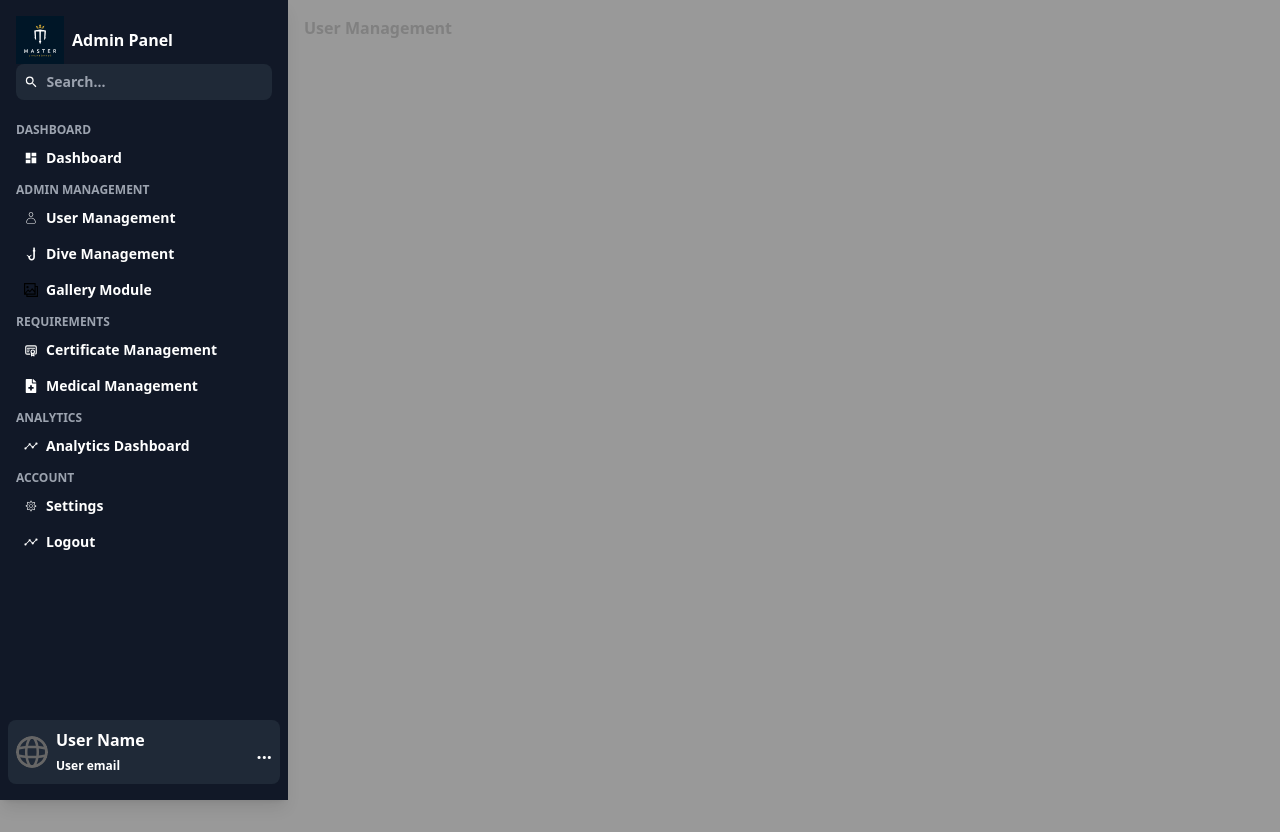
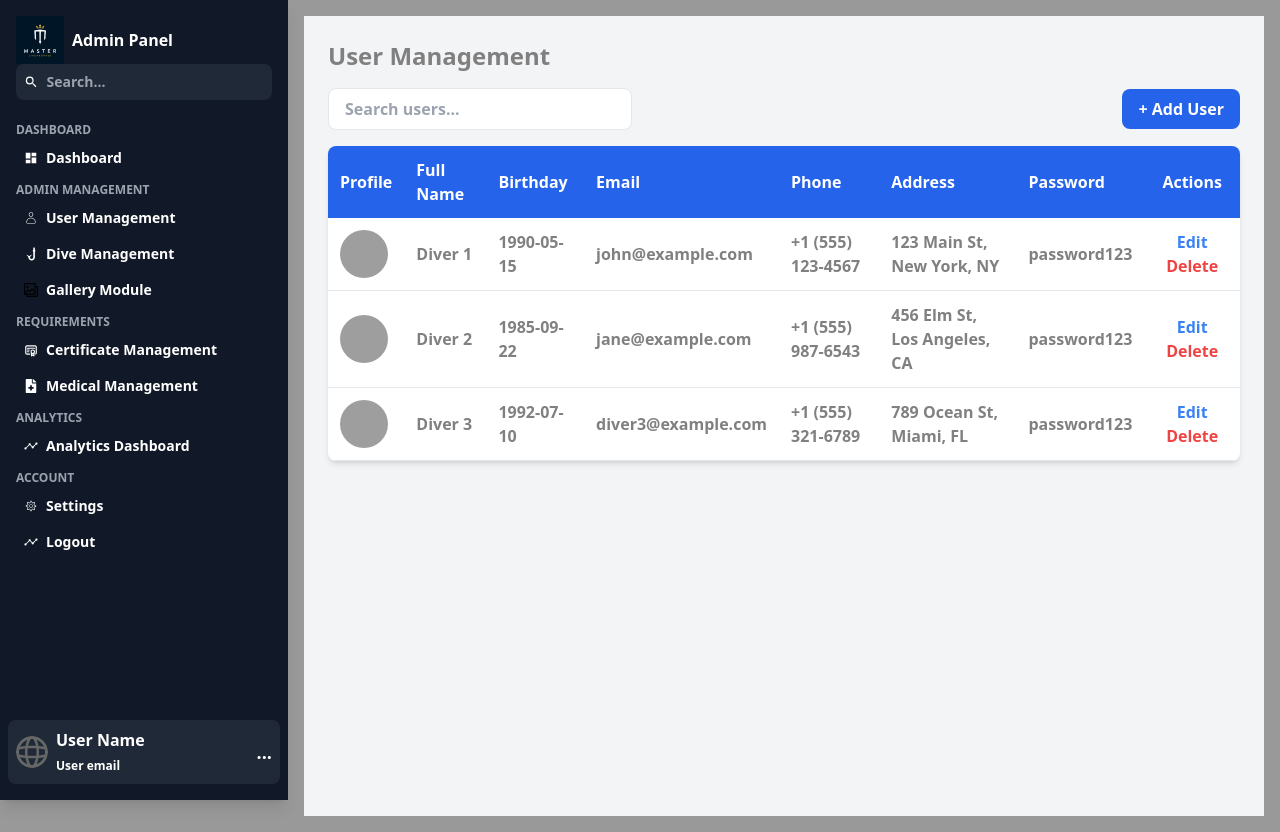
Before and after one commit to roserossssss/dive-site, a Next.js app in the folder diver-application/: page /Admin-Dashboard/UsersManagement in a window 1280 px wide. Before the commit the page ends 800 px from the top, so only its background shows below. Built offline with nearby package versions, Linux system fonts and the light colour scheme; grey boxes are pictures that could not be loaded.

Commit message:
Admin, User, login
Added user table in admin

```diff
--- a/diver-application/app/Admin-Dashboard/UsersManagement/page.tsx
+++ b/diver-application/app/Admin-Dashboard/UsersManagement/page.tsx
@@ -1,8 +1,116 @@
+"use client";
+import { useState } from "react";
+
 export default function UsersManagement() {
+  const [users, setUsers] = useState([
+    {
+      id: 1,
+      profile: "#",
+      name: "Diver 1",
+      birthday: "1990-05-15",
+      email: "john@example.com",
+      phone: "+1 (555) 123-4567",
+      address: "123 Main St, New York, NY",
+      password: "password123",
+    },
+    {
+      id: 2,
+      profile: "#",
+      name: "Diver 2",
+      birthday: "1985-09-22",
+      email: "jane@example.com",
+      phone: "+1 (555) 987-6543",
+      address: "456 Elm St, Los Angeles, CA",
+      password: "password123",
+    },
+    {
+      id: 3,
+      profile: "#",
+      name: "Diver 3",
+      birthday: "1992-07-10",
+      email: "diver3@example.com",
+      phone: "+1 (555) 321-6789",
+      address: "789 Ocean St, Miami, FL",
+      password: "password123",
+    },
+  ]);
+
+  const [search, setSearch] = useState("");
+
+  return (
+    <div className="p-6 bg-gray-100 min-h-screen">
+      <h1 className="text-2xl font-bold mb-4 text-center md:text-left">
+        User Management
+      </h1>
 
 
-return (
-    <h1>User Management</h1>
-)
+      <div className="flex flex-col md:flex-row justify-between items-center gap-2 mb-4">
+        <input
+          type="text"
+          placeholder="Search users..."
+          className="px-4 py-2 border rounded-lg w-full md:w-1/3"
+          value={search}
+          onChange={(e) => setSearch(e.target.value)}
+        />
+        <button className="bg-blue-600 text-white px-4 py-2 rounded-lg hover:bg-blue-700 w-full md:w-auto">
+          + Add User
+        </button>
+      </div>
 
+
+      <div className="bg-white shadow-md rounded-lg overflow-hidden">
+        <div className="overflow-x-auto">
+          <table className="w-full border-collapse ">
+            <thead className="bg-blue-600 text-white">
+              <tr>
+                <th className="p-3 text-left">Profile</th>
+                <th className="p-3 text-left">Full Name</th>
+                <th className="p-3 text-left">Birthday</th>
+                <th className="p-3 text-left">Email</th>
+                <th className="p-3 text-left">Phone</th>
+                <th className="p-3 text-left">Address</th>
+                <th className="p-3 text-left">Password</th>
+                <th className="p-3 text-center">Actions</th>
+              </tr>
+            </thead>
+            <tbody>
+              {users.length > 0 ? (
+                users.map((user) => (
+                  <tr key={user.id} className="border-b hover:bg-gray-100">
+                    <td className="p-3">
+                      <img
+                        src={user.profile}
+                        alt="Profile"
+                        className="w-12 h-12 rounded-full object-cover"
+                      />
+                    </td>
+                    <td className="p-3">{user.name}</td>
+                    <td className="p-3">{user.birthday}</td>
+                    <td className="p-3">{user.email}</td>
+                    <td className="p-3">{user.phone}</td>
+                    <td className="p-3">{user.address}</td>
+                    <td className="p-3">{user.password}</td>
+                    <td className="p-3 text-center">
+                      <button className="text-blue-500 hover:underline mx-2">
+                        Edit
+                      </button>
+                      <button className="text-red-500 hover:underline">
+                        Delete
+                      </button>
+                    </td>
+                  </tr>
+                ))
+              ) : (
+                <tr>
+                  <td colSpan={8} className="p-3 text-center text-gray-500">
+                    No users
+                  </td>
+                </tr>
+              )}
+            </tbody>
+          </table>
+        </div>
+      </div>
+    </div>
+  );
 }
--- a/diver-application/app/dashboard/page.tsx
+++ b/diver-application/app/dashboard/page.tsx
@@ -7,13 +7,12 @@ export default function Dashboard() {
         <div className={styles.wrapper}>
             <div className={styles.main}>
                 <div className="grid grid-cols-1 md:grid-cols-[auto_1fr] gap-x-4 items-start">
-                    {/* Card with fixed width */}
+                    {/* Left side*/}
                     <div className="lg:w-72 w-auto">
                         <Card />
                     </div>
-                    {/* Chart takes remaining space */}
+                    {/* Right side*/}
                     <div className="w-full flex-1 h-auto min-w-0">
-                        <Chart />
                         <Chart />
                     </div>
                 </div>
--- a/diver-application/app/login/page.tsx
+++ b/diver-application/app/login/page.tsx
@@ -5,7 +5,7 @@ export default function login() {
 
         <div className="flex min-h-screen">
 
-            <div className="hidden md:flex md:w-1/2 bg-blue-600 justify-center items-center">
+            <div className="hidden md:flex md:w-1/2 bg-[url('https://upload.wikimedia.org/wikipedia/commons/8/8a/Discover_Scuba_Diving_--_St._Croix%2C_US_Virgin_Islands.jpg')] bg-center bg-no-repeat bg-cover justify-center items-center">
                 <img
                     src="#"
                     alt="Login Illustration"
--- a/diver-application/app/ui/dashboard/card/card.tsx
+++ b/diver-application/app/ui/dashboard/card/card.tsx
@@ -34,8 +34,8 @@ const oR = 100; // Outer radius
 export default function Card() {
   return (
 
-    <div className="bg-white shadow-lg rounded-lg h-[900px]">
-        <h1 className="text-black text-center">idk what to put here</h1>
+    <div className="bg-white shadow-lg rounded-lg h-[900px] p-4">
+        <h1 className="text-black text-center">Your daily record</h1>
         <h1 className="text-black text-center text-2xl">Awesome</h1>
       <ResponsiveContainer width="100%" height="20%">
         <PieChart>
@@ -58,8 +58,9 @@ export default function Card() {
           </Pie>
         </PieChart>
       </ResponsiveContainer>
+      <h1 className="text-black "></h1>
       <h1 className="text-black text-center">idk what to put here</h1>
-      <h1 className="text-black text-center">idk what to put here</h1>
+      <h3 className="text-black text-center text-sm">idk what to put here</h3>
       <div>
       <div className="flex justify-center mt-4">
          <button className="bg-pink-600 text-white p-2 rounded-lg w-64">
--- a/diver-application/app/ui/dashboard/chart/chart.tsx
+++ b/diver-application/app/ui/dashboard/chart/chart.tsx
@@ -18,10 +18,9 @@ const data = [
 
 export default function Chart() {
   return (
-    <div className="bg-white p-4 rounded-lg shadow-md w-full h-auto">
+    <div className="bg-white p-4 rounded-lg shadow-md w-full h-auto mb-2">
       <h2 className="mb-2 font-semibold text-gray-800">My Daily Data</h2>
 
-      {/* Ensures it fills parent */}
       <div className="w-full h-80">
         <ResponsiveContainer width="100%" height="100%">
           <BarChart data={data} margin={{ top: 20, right: 30, left: 20, bottom: 5 }}>
```
